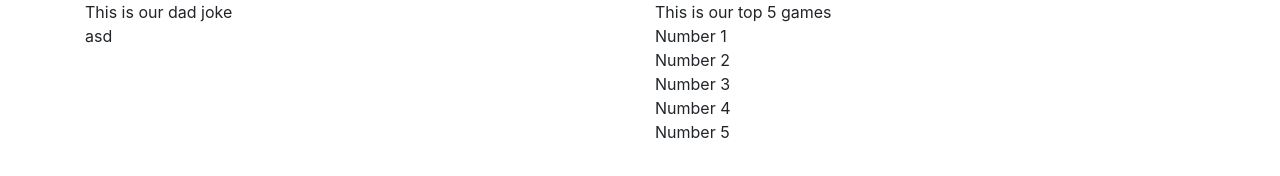
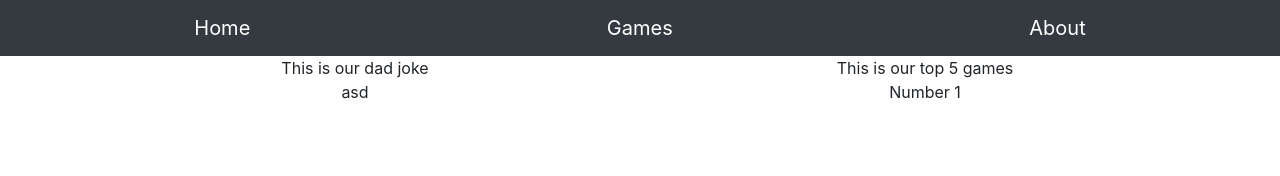
Before and after one commit to PoturovicAnel/tredjeparts, a website: page public/index.html in a window 1280 px wide. Drawn offline with nearby package versions, Linux system fonts and the light colour scheme.

Commit message:
added som basic html and bootsrap

```diff
--- a/public/index.html
+++ b/public/index.html
@@ -9,8 +9,14 @@
     <script src="myjava.js"></script>
 </head>
 <body>
+                <nav class="navbar navbar-dark bg-dark">
+                        <a class="navbar-brand mx-auto" href="#">Home</a>
+                        <a class="navbar-brand mx-auto" href="#">Games</a>
+                        <a class="navbar-brand mx-auto" href="#">About</a>
+                 </nav>
 
-    <div class="container">
+
+    <div class="container text-center">
         <div class="row">
           <div class="col">
             This is our dad joke
@@ -20,7 +26,7 @@
           </div>
         </div>
     </div>
-    <div class="container">
+    <div class="container text-center">
         <div class="row">
           <div class="col">
             <div id="dadjokeare">asd</div>
@@ -30,45 +36,7 @@
           </div>
         </div>
     </div>
-    <div class="container">
-        <div class="row">
-          <div class="col">
 
-          </div>
-          <div class="col">
-           Number 2
-          </div>
-        </div>
-    </div>
-    <div class="container">
-        <div class="row">
-          <div class="col">
 
-          </div>
-          <div class="col">
-           Number 3
-          </div>
-        </div>
-    </div>
-    <div class="container">
-        <div class="row">
-          <div class="col">
-
-          </div>
-          <div class="col">
-           Number 4
-          </div>
-        </div>
-    </div>
-    <div class="container">
-        <div class="row">
-          <div class="col">
-
-          </div>
-          <div class="col">
-           Number 5
-          </div>
-        </div>
-    </div>
 </body>
 </html>
```
